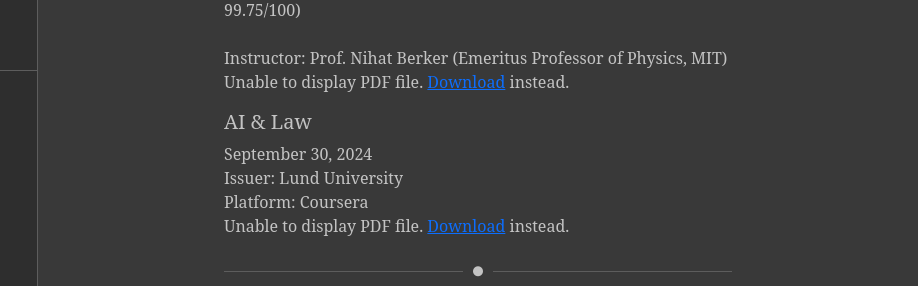
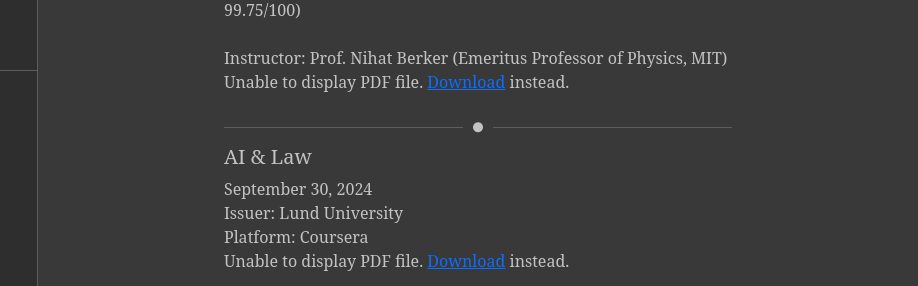
Before and after one commit to cinarcivan/website, a website: page awards-certificates.html in a window 1280 px wide. Shown: the part 471-757 px from the top of the page, 362-1280 px from the left. Drawn offline with nearby package versions, Linux system fonts and the light colour scheme.

Commit message:
fix: add divider

```diff
--- a/awards-certificates.html
+++ b/awards-certificates.html
@@ -174,6 +174,13 @@
                         <p>Unable to display PDF file. <a href="/uploads/media/default/0001/01/540cb75550adf33f281f29132dddd14fded85bfc.pdf">Download</a> instead.</p>
                     </object>
                 </div>
+                <div class="divider">
+                    <div class="line"></div>
+                    <div class="dot">
+                        <i class="fa-solid fa-circle"></i>
+                    </div>
+                    <div class="line"></div>
+                </div>
                 <div>
                     <h5>AI &amp; Law</h5>
                     <span>September 30, 2024</span><br>
```
